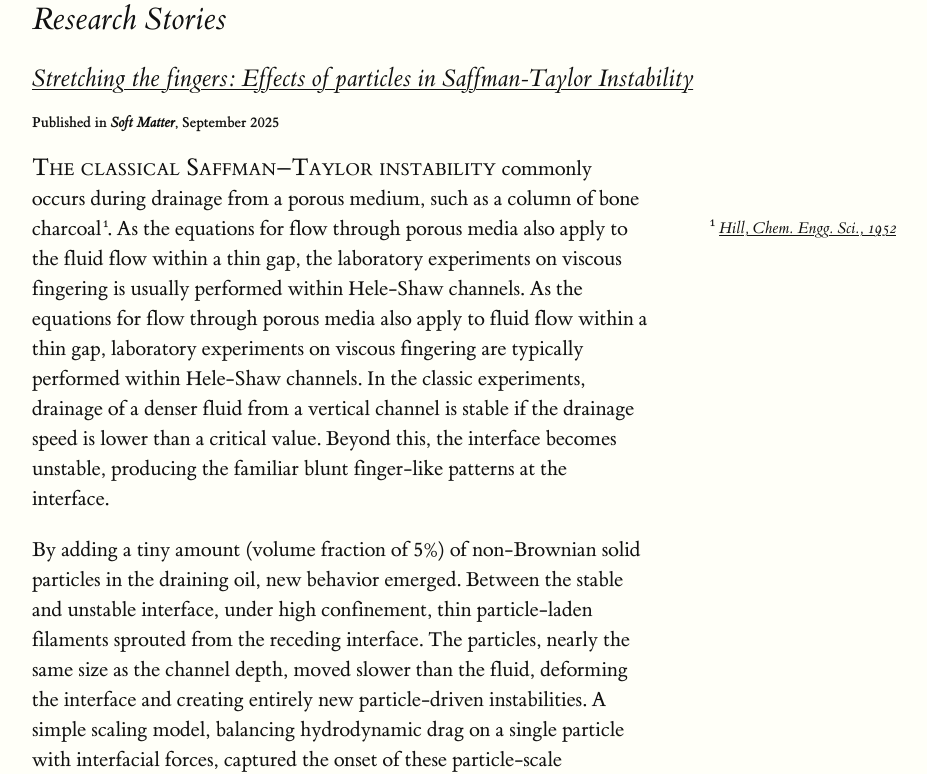
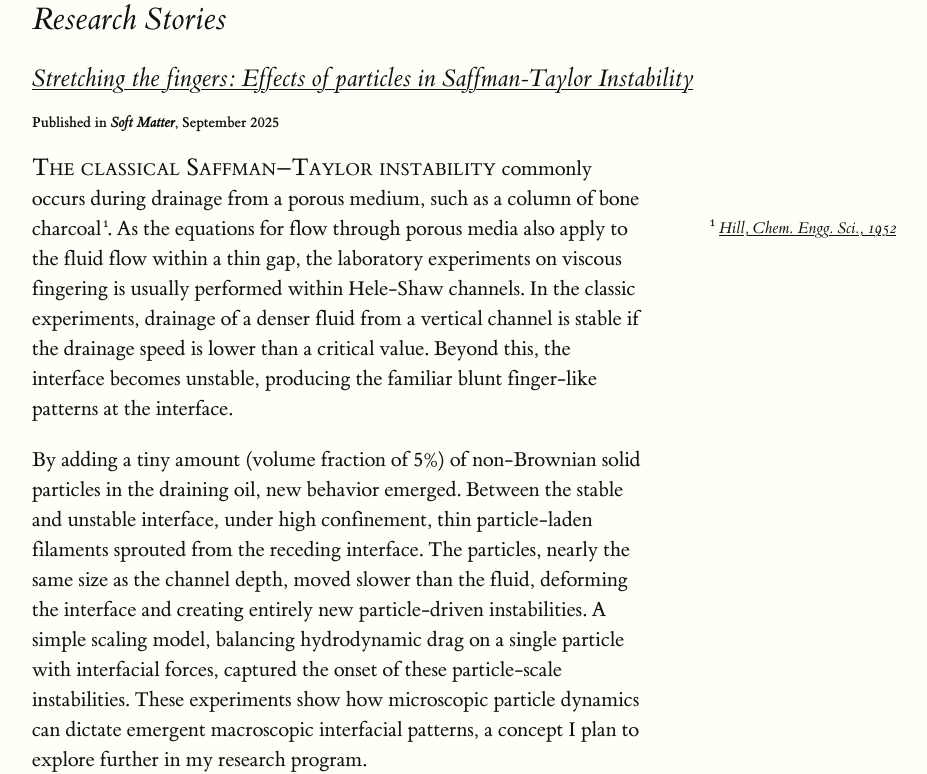
Before and after one commit to ranit-mukherjee/ranit-mukherjee.github.io, a website: page index.html in a window 1280 px wide. Shown: the part 1763-2537 px from the top of the page, without its empty margins (128-1055 px from the left). Drawn offline with Linux system fonts and the light colour scheme.

Commit message:
Update index.html
typo fix

```diff
--- a/index.html
+++ b/index.html
@@ -37,7 +37,7 @@
 
         <h3 id="spores"><a href="https://pubs.rsc.org/en/content/articlelanding/2025/sm/d5sm00654f" target="_blank" rel="noopener noreferrer">Stretching the fingers: Effects of particles in Saffman-Taylor Instability</a></h3>
         <h4>Published in <em>Soft Matter</em>, September 2025</h4>
-        <p><span class="newthought">The classical Saffman–Taylor instability </span>commonly occurs during drainage from a porous medium, such as a column of bone charcoal<label for="hill" class="margin-toggle sidenote-number"></label><input type="checkbox" id="hill" class="margin-toggle"/><span class="sidenote"><a href="https://www.sciencedirect.com/science/article/abs/pii/0009250952870174?via%3Dihub"><em>Hill, Chem. Engg. Sci., 1952</em></a></span>. As the equations for flow through porous media also apply to the fluid flow within a thin gap, the laboratory experiments on viscous fingering is usually performed within Hele-Shaw channels. As the equations for flow through porous media also apply to fluid flow within a thin gap, laboratory experiments on viscous fingering are typically performed within Hele-Shaw channels. In the classic experiments, drainage of a denser fluid from a vertical channel is stable if the drainage speed is lower than a critical value. Beyond this, the interface becomes unstable, producing the familiar blunt finger-like patterns at the interface.</p>
+        <p><span class="newthought">The classical Saffman–Taylor instability </span>commonly occurs during drainage from a porous medium, such as a column of bone charcoal<label for="hill" class="margin-toggle sidenote-number"></label><input type="checkbox" id="hill" class="margin-toggle"/><span class="sidenote"><a href="https://www.sciencedirect.com/science/article/abs/pii/0009250952870174?via%3Dihub"><em>Hill, Chem. Engg. Sci., 1952</em></a></span>. As the equations for flow through porous media also apply to the fluid flow within a thin gap, the laboratory experiments on viscous fingering is usually performed within Hele-Shaw channels. In the classic experiments, drainage of a denser fluid from a vertical channel is stable if the drainage speed is lower than a critical value. Beyond this, the interface becomes unstable, producing the familiar blunt finger-like patterns at the interface.</p>
         <p>By adding a tiny amount (volume fraction of 5%) of non-Brownian solid particles in the draining oil, new behavior emerged. Between the stable and unstable interface, under high confinement, thin particle-laden filaments sprouted from the receding interface. The particles, nearly the same size as the channel depth, moved slower than the fluid, deforming the interface and creating entirely new particle-driven instabilities. A simple scaling model, balancing hydrodynamic drag on a single particle with interfacial forces, captured the onset of these particle-scale instabilities. These experiments show how microscopic particle dynamics can dictate emergent macroscopic interfacial patterns, a concept I plan to explore further in my research program.</p>
         <figure class="iframe-wrapper">
           <iframe width="450" height="450" src="img/filament_safari.mp4" frameborder="0" allowfullscreen></iframe>
```
